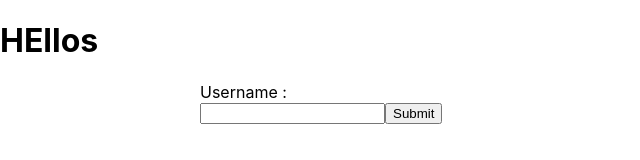
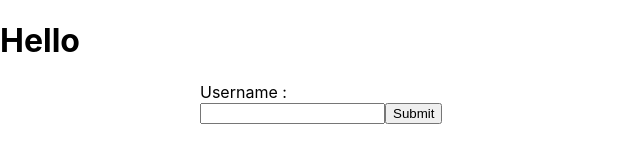
Before and after one commit to brainshahriar/EcommerceReact, a React (Create React App) app: page / in a window 1280 px wide. Shown: the top 160 px of the page, without its empty margins (0-640 px from the left). Built offline with nearby package versions, Linux system fonts and the light colour scheme.

Commit message:
onSubmit

```diff
--- a/src/App.js
+++ b/src/App.js
@@ -11,12 +11,17 @@ class App extends React.Component{
     let myvalue=e.target.value //geting value
     this.setState({[val]:myvalue}); //value set on the state
   }
+
+  formSubmit = (e) => {
+    e.preventDefault();
+    console.log(this.state.username);
+  }
   render(){
     return(
       <div className="App">
-        <h1>HEllos {this.state.username}</h1>
+        <h1>Hello</h1>
         <div>
-          <form>
+          <form onSubmit={this.formSubmit}>
             <div className="form-group" style={{ marginLeft:200 }}>
                 <label>Username : </label>
                 <br></br>
```
